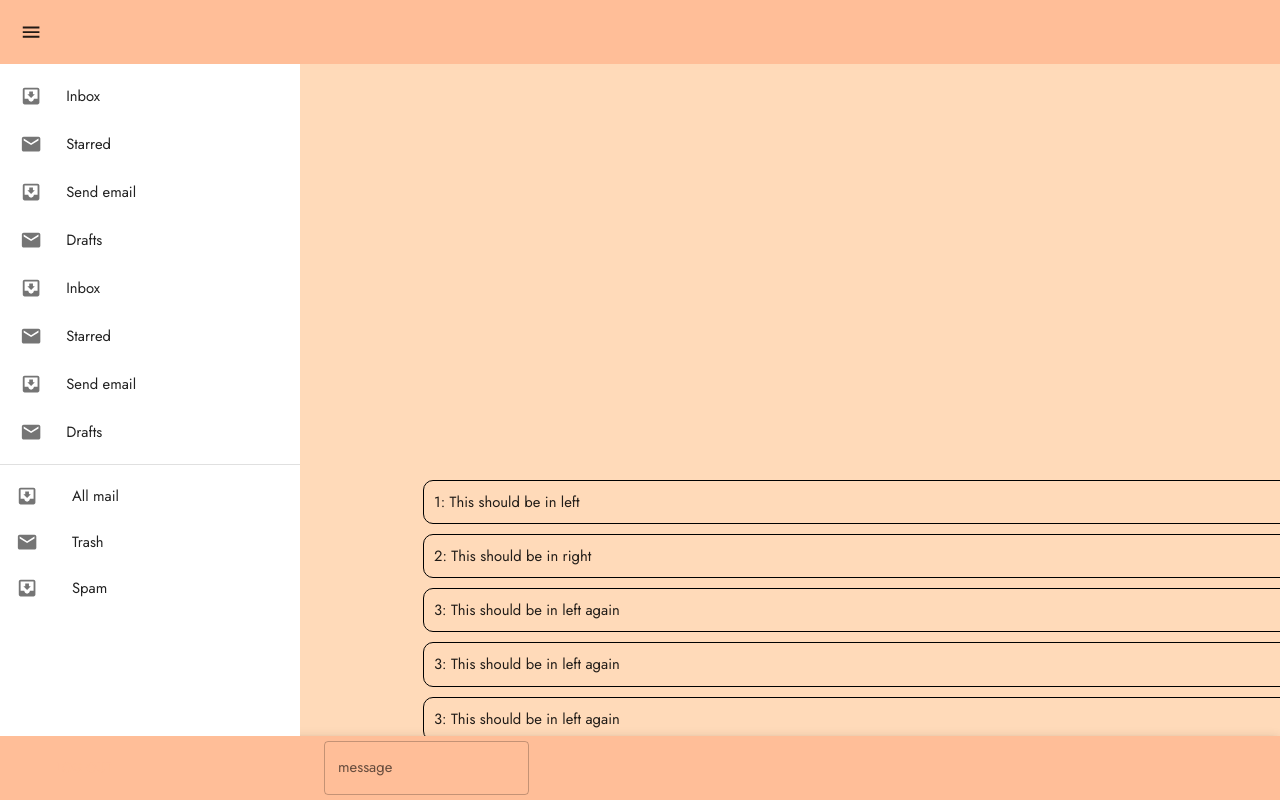
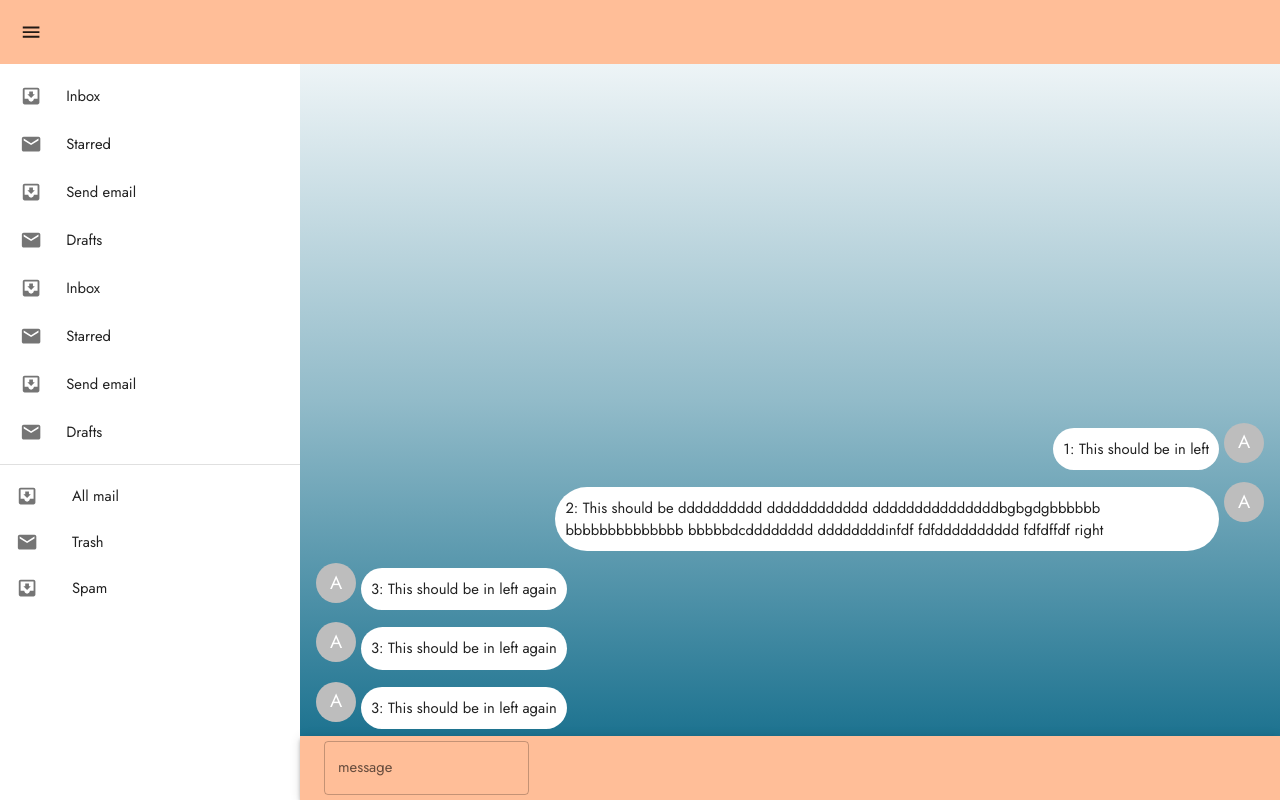
Before and after one commit to AlenaRudenko/chat-app, a React app: page /main in a window 1280 px wide. Built offline with nearby package versions, Linux system fonts and the light colour scheme.

Commit message:
chat layout

```diff
--- a/src/pages/main-page/MainPage.tsx
+++ b/src/pages/main-page/MainPage.tsx
@@ -9,38 +9,70 @@ import Typography from '@mui/material/Typography';
 import Divider from '@mui/material/Divider';
 import IconButton from '@mui/material/IconButton';
 import MenuIcon from '@mui/icons-material/Menu';
+import LogoutIcon from '@mui/icons-material/Logout';
 import ListItem from '@mui/material/ListItem';
 import ListItemButton from '@mui/material/ListItemButton';
 import ListItemIcon from '@mui/material/ListItemIcon';
 import ListItemText from '@mui/material/ListItemText';
 import InboxIcon from '@mui/icons-material/MoveToInbox';
 import MailIcon from '@mui/icons-material/Mail';
-import AppBar from '@mui/material/AppBar';
 import { useState } from 'react';
-import { Button, Container, TextField } from '@mui/material';
+import { AppBar, Button, Container, TextField } from '@mui/material';
 import { ChatLayout } from './chat-layout/ChatLayout';
+import MuiAppBar, { AppBarProps as MuiAppBarProps } from '@mui/material/AppBar';
+import AccountCircleIcon from '@mui/icons-material/AccountCircle';
 
 const drawerWidth = 300;
+
+interface AppBarProps extends MuiAppBarProps {
+  open?: boolean;
+}
+
+const MyAppBar = styled(MuiAppBar, {
+  shouldForwardProp: (prop) => prop !== 'open',
+})<AppBarProps>(({ theme, open }) => ({
+  zIndex: theme.zIndex.drawer + 1,
+
+...(!open && {
+width: `calc(100% - ${theme.spacing(7)} )`,
+  [theme.breakpoints.up('sm')]: {
+    width: `calc(100% - 50px)`,
+  },
+  transition: theme.transitions.create(['width', 'margin'], {
+    easing: theme.transitions.easing.sharp,
+    duration: theme.transitions.duration.leavingScreen,
+  }),
+  }),
+  ...(open && {
+    width: `calc(100% - ${drawerWidth}px)`,
+    transition: theme.transitions.create(['width', 'margin'], {
+      easing: theme.transitions.easing.sharp,
+      duration: theme.transitions.duration.enteringScreen,
+    }),
+  }),
+}));
+
 
 const Main = styled('main', { shouldForwardProp: (prop) => prop !== 'open' })<{
   open?: boolean;
 }>(({ theme, open }) => ({
   flexGrow: 1,
   display:'flex',
-
-  padding: theme.spacing(3),
+  alignItems:'flex-end',
+  justifyContent:'center',
+  height:'100vh',
+  // padding: theme.spacing(3),
   scrollbarGutter: 'stable both-edges',
+  background:'linear-gradient(0deg, #076585,#92bbc9,#ffffff)',
   transition: theme.transitions.create('margin', {
     easing: theme.transitions.easing.sharp,
     duration: theme.transitions.duration.leavingScreen,
   }),
-  marginLeft: `10px`,
   ...(open && {
     transition: theme.transitions.create('margin', {
       easing: theme.transitions.easing.easeOut,
       duration: theme.transitions.duration.enteringScreen,
     }),
-    marginLeft: '30px',
   }),
 }));
 
@@ -50,7 +82,6 @@ const openedMixin = (theme: Theme): CSSObject => ({
   width: drawerWidth,
   top:'64px',
   border:'none',
-  height: `calc(100% - 128px)`,
   transition: theme.transitions.create('width', {
     easing: theme.transitions.easing.sharp,
     duration: theme.transitions.duration.enteringScreen,
@@ -66,7 +97,6 @@ const closedMixin = (theme: Theme): CSSObject => ({
   overflowX: 'hidden',
   top:'64px',
   border:'none',
-  height: `calc(100% - 128px)`,
   width: `calc(${theme.spacing(7)} + 1px)`,
   [theme.breakpoints.up('sm')]: {
     width: '50px',
@@ -110,7 +140,7 @@ export const MainPage = () => {
 
 
   return (
-    <Box sx={{ display: 'flex', minHeight:'100vh', backgroundColor:'peachpuff', alignItems:'center' }}>
+    <Box sx={{ display: 'flex', minHeight:'100vh', backgroundColor:theme.palette.background.default, alignItems:'center' }}>
       <CssBaseline />
       <AppBar sx={{ height:'64px' }} position="fixed" elevation={0}>
         <Toolbar >
@@ -123,6 +153,7 @@ export const MainPage = () => {
           >
             <MenuIcon />
           </IconButton>
+
           <Typography variant="h6" noWrap component="div">
 
           </Typography>
@@ -175,12 +206,16 @@ export const MainPage = () => {
         <ChatLayout />
         <DrawerHeader />
       </Main>
-      <AppBar  position='fixed' sx={{ top: 'auto', bottom: 0, display:'flex',flexDirection:'row', justifyContent:'flex-start', alignItems:'flex-start' }}><Toolbar sx={{padding:'none'}}>
-        <Container  sx={{width:'300px', padding:'none'}}>
-<Button>LOG OUT</Button>
-        </Container>
+      <MyAppBar open={open} position='fixed' sx={{ top: 'auto', bottom: 0, display:'flex',flexDirection:'row', justifyContent:'flex-start', alignItems:'flex-start' }}>
+        <Toolbar sx={{padding:'none'}}>
+        {/* <Container  sx={{width:'300px', padding:'none'}}>
+          <IconButton>
+            <LogoutIcon />
+          </IconButton>
+
+        </Container> */}
         <TextField label='message'></TextField>
-        </Toolbar></AppBar>
+        </Toolbar></MyAppBar>
     </Box>
   );
 }
--- /dev/null
+++ b/src/pages/main-page/chat-layout/ChatLayout.module.scss
@@ -0,0 +1,17 @@
+.spacer_xs {
+    height:7px;
+    width:100%;
+
+    display: inline-block;
+}
+.message__spacer {
+    height:'auto';
+    display: inline-block;
+
+    flex:5
+}
+.message__avatar {
+    display: inline-block;
+    height:'auto';
+
+}
--- a/src/pages/main-page/chat-layout/ChatLayout.tsx
+++ b/src/pages/main-page/chat-layout/ChatLayout.tsx
@@ -1,14 +1,18 @@
-import { Container, ListItem, Theme, Typography, createStyles, makeStyles, styled } from '@mui/material';
-import React from 'react';
-
+import { Avatar, Box, Container, ListItem, Theme, Typography, createStyles, makeStyles, styled } from '@mui/material';
+import classes from './ChatLayout.module.scss'
 
 
 const Bubble = styled(ListItem)(({theme}) => ({
-    border: '0.5px solid black',
-    borderRadius: '10px',
+    backgroundColor:'white',
+    borderRadius: '41.59px',
+    width:'auto',
+    maxWidth:'70%',
+    height:'auto',
     margin: '5px',
      padding: '10px',
     display: 'inline-block',
+    alignItems:"flex-start",
+    overflowWrap: 'break-word'
 }))
 
 export const ChatLayout = () => {
@@ -16,40 +20,49 @@ export const ChatLayout = () => {
     const dummyData = [
         {
             message: '1: This should be in left',
-            direction: 'left'
+            id:1
         },
         {
-            message: '2: This should be in right',
-            direction: 'right'
+            message: '2: This should be dddddddddd dddddddddddd dddddddddddddddbgbgdgbbbbbb bbbbbbbbbbbbbb bbbbbdcdddddddd ddddddddinfdf fdfdddddddddd fdfdffdf right',
+           id:1
         },
         {
             message: '3: This should be in left again',
-            direction: 'left'
+            id:2
         }
         ,
         {
             message: '3: This should be in left again',
-            direction: 'left'
+            id:2
         }
         ,
         {
             message: '3: This should be in left again',
-            direction: 'left'
+            id:2
         }
         ,
         {
             message: '3: This should be in left again',
-            direction: 'left'
+            id:1
         }
     ];
 
-    const chatBubbles = dummyData.map((obj, i = 0) => (
-        <Container sx={{minWidth:'100px'}} >
+    const chatBubbles = dummyData.map((obj, i = 0) => {
+
+        const reverse = obj.id  === 1 ? 'row-reverse' : 'row';
+        return (
+            <>
+        <Container maxWidth={false} disableGutters  sx={{  height:'100%', display:'flex', flexDirection:reverse}} >
+            <Avatar>A</Avatar>
             <Bubble key={i++} >
-                <Typography >{obj.message}</Typography>
+                <Typography  sx={{whiteSpace: 'pre-wrap' ,display: 'inline' }}>{obj.message}</Typography>
             </Bubble>
         </Container>
-    ));
+        <div className={classes.spacer_xs}>
+</div>
+            </>
+
+    )});
     return (
-    <Container maxWidth={false} sx={{ bottom: 0, position: 'fixed', display:'flex', flexDirection:'column', alignItems:'flex-start', justifyContent:'flex-start'}}>{chatBubbles}</Container>);
+    <Box   sx={{bottom: 65,display:'flex',flexDirection:'column'}}>{chatBubbles}</Box>);
 };
--- a/src/theme/themes.ts
+++ b/src/theme/themes.ts
@@ -135,7 +135,7 @@ let darkTheme = createTheme({
       main: '#6788A5',
     },
     background: {
-      paper: '#5a5656',
+      paper: '#282e33',
     },
   },
   typography: {
```
